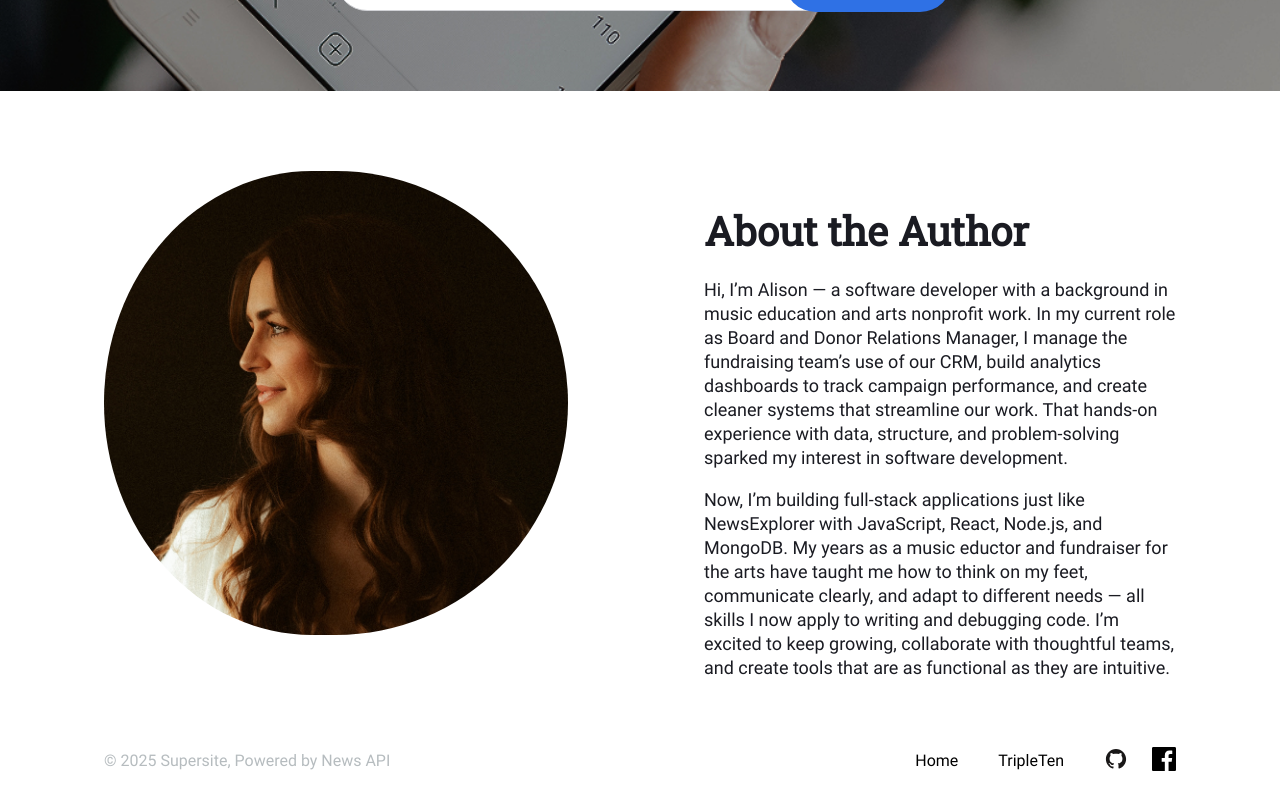
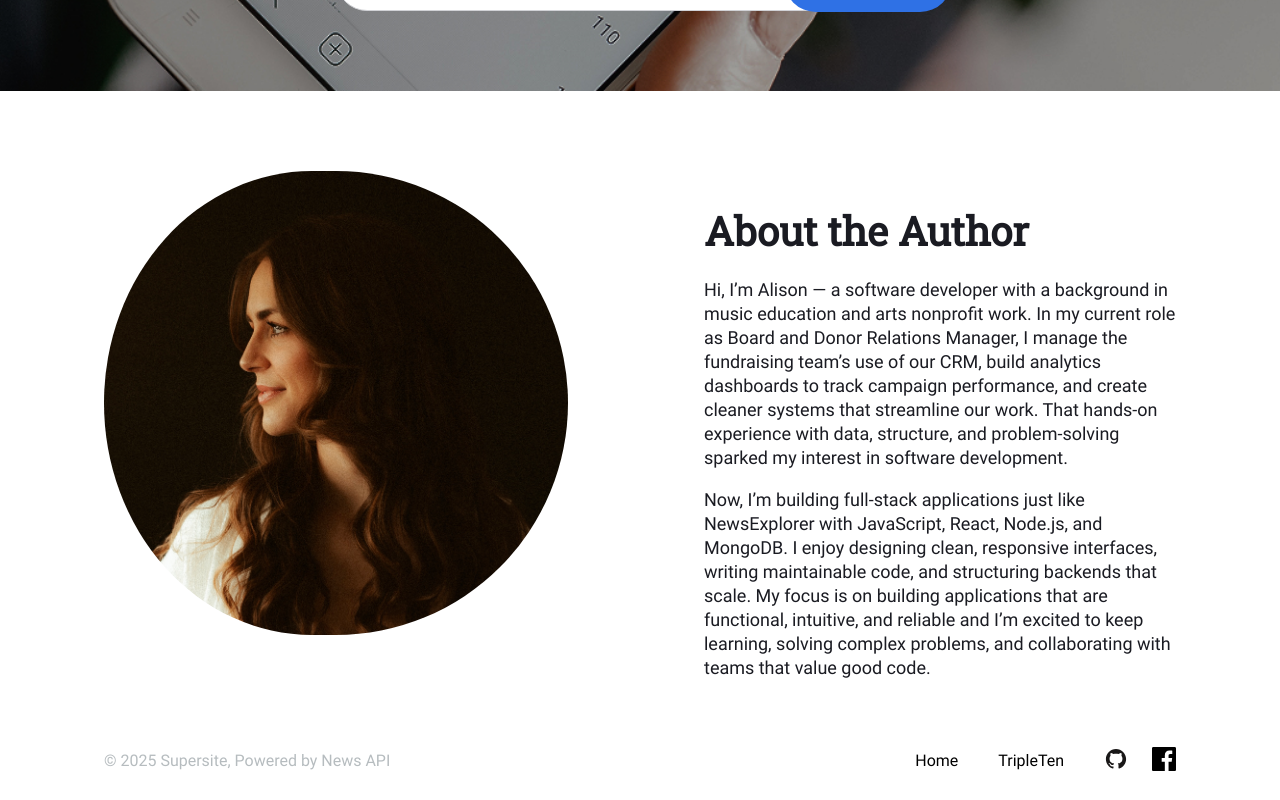
Before and after one commit to adelapaz33/news-explorer-frontend, a React (Vite) app: page / in a window 1280 px wide. Shown: the part 628-1428 px from the top of the page. Built offline with nearby package versions, Linux system fonts and the light colour scheme; no server answers.

Commit message:
About section changes

```diff
--- a/src/components/About/About.jsx
+++ b/src/components/About/About.jsx
@@ -17,12 +17,12 @@ function About() {
         </p>
         <p className="about__text">
           Now, I’m building full-stack applications just like NewsExplorer with
-          JavaScript, React, Node.js, and MongoDB. My years as a music eductor
-          and fundraiser for the arts have taught me how to think on my feet,
-          communicate clearly, and adapt to different needs — all skills I now
-          apply to writing and debugging code. I’m excited to keep growing,
-          collaborate with thoughtful teams, and create tools that are as
-          functional as they are intuitive.
+          JavaScript, React, Node.js, and MongoDB. I enjoy designing clean,
+          responsive interfaces, writing maintainable code, and structuring
+          backends that scale. My focus is on building applications that are
+          functional, intuitive, and reliable and I’m excited to keep learning,
+          solving complex problems, and collaborating with teams that value good
+          code.
         </p>
       </div>
     </section>
```
